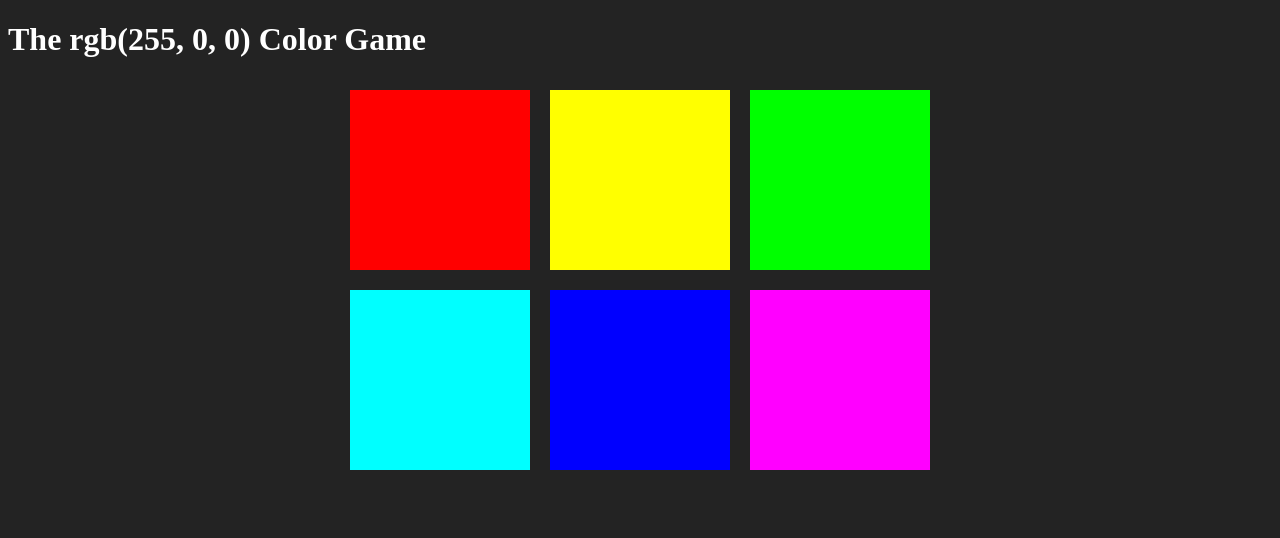
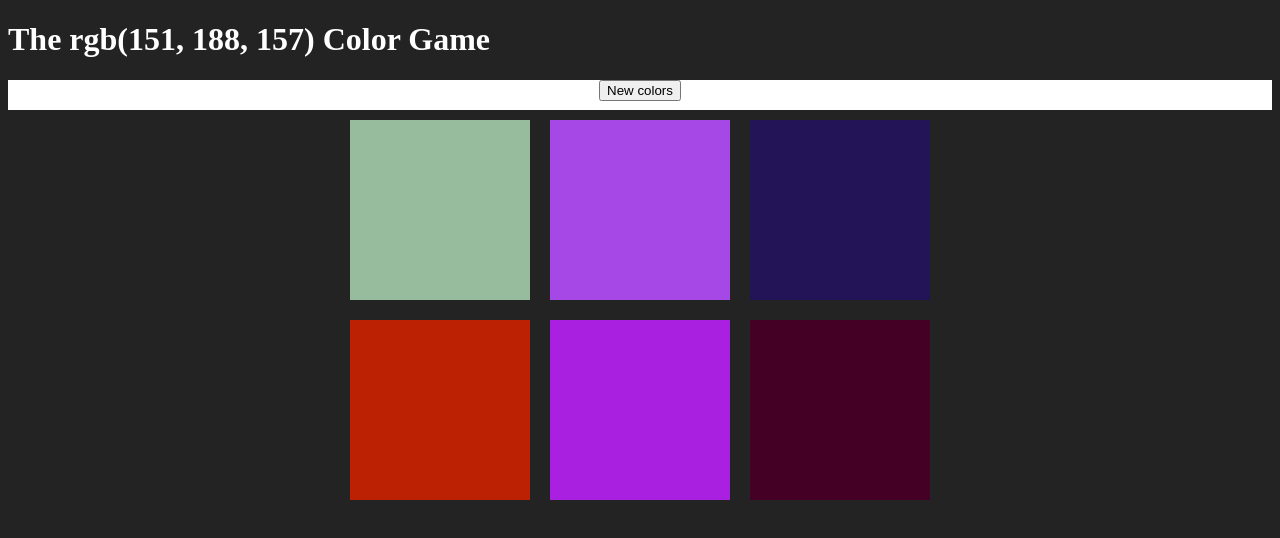
Before and after one commit to jjgillian/color-game, a plain HTML site: page colorGame.html in a window 1280 px wide. Drawn offline with Linux system fonts and the light colour scheme.

Commit message:
add generated random color function

```diff
--- a/colorGame.css
+++ b/colorGame.css
@@ -16,6 +16,9 @@ body{
 h1{
     color: white;
 }
-span{
-    color: white;
+
+#stripe{
+    background: white;
+    height: 30px;
+    text-align: center;
 }
--- a/colorGame.html
+++ b/colorGame.html
@@ -9,7 +9,8 @@
 </head>
 <body>
     <h1>The <span id ="colorDisplay">RGB</span></spa> Color Game</h1>
-    <div>
+    <div id= "stripe">
+        <button id="reset">New colors</button>
         <span id = "message"></span>
     </div>
     <div id = "container">
--- a/colorGame.js
+++ b/colorGame.js
@@ -1,16 +1,25 @@
-var colors = [
-	"rgb(255, 0, 0)",
-	"rgb(255, 255, 0)",
-	"rgb(0, 255, 0)",
-	"rgb(0, 255, 255)",
-	"rgb(0, 0, 255)",
-	"rgb(255, 0, 255)"
-];
+var colors = generateRandomColors(6);
 
 var squares = document.querySelectorAll(".square");
 var pickedColor = pickColor();
 var colorDisplay = document.getElementById("colorDisplay");
 var messageDisplay = document.querySelector("#message");
+var h1 = document.querySelector("h1");
+var resetButton = document.querySelector("#reset");
+
+resetButton.addEventListener("click", function() {
+	//generate all new colors
+	colors = generateRandomColors(6);
+	//pick a new random color from array
+	pickedColor = pickColor();
+	//change colorDisplay to match picked Color
+	colorDisplay.textContent = pickedColor;
+	//change colors of squares
+	for(var i = 0; i < squares.length; i++) {
+		squares[i].style.background = colors[i];
+	}
+	h1.style.background = "#232323";
+});
 
 colorDisplay.textContent = pickedColor;
 
@@ -25,7 +34,9 @@ for(var i = 0; i < squares.length; i++){
 		//compare color to pickedColor
 		if(clickedColor === pickedColor) {
 			messageDisplay.textContent = "Correct!";
+			resetButton.textContent = "Play Again?";
 			changeColors(clickedColor);
+			h1.style.background = clickedColor;
 		} else {
 			this.style.background = "#232323";
 			messageDisplay.textContent = "Try Again";
@@ -45,3 +56,25 @@ function pickColor() {
 	var random = Math.floor(Math.random() * colors.length);
 	return colors[random];
 }
+
+function generateRandomColors(num) {
+	//make an array
+	var arr = [];
+	//add num random colors to arr
+	for(var i = 0; i < num; i++) {
+		//get random color and push into arr
+		arr.push(randomColor());
+	}
+	//return that array
+	return arr;
+}
+
+function randomColor() {
+	//pick a "red" from 0 - 255
+	var r = Math.floor(Math.random() * 256);
+	//pick a "green" from 0 - 255
+	var g = Math.floor(Math.random() * 256);
+	//pick a "blue" from 0 - 255
+	var b = Math.floor(Math.random() * 256);
+	return "rgb(" + r + ", " + g + ", " + b + ")";
+}
```
